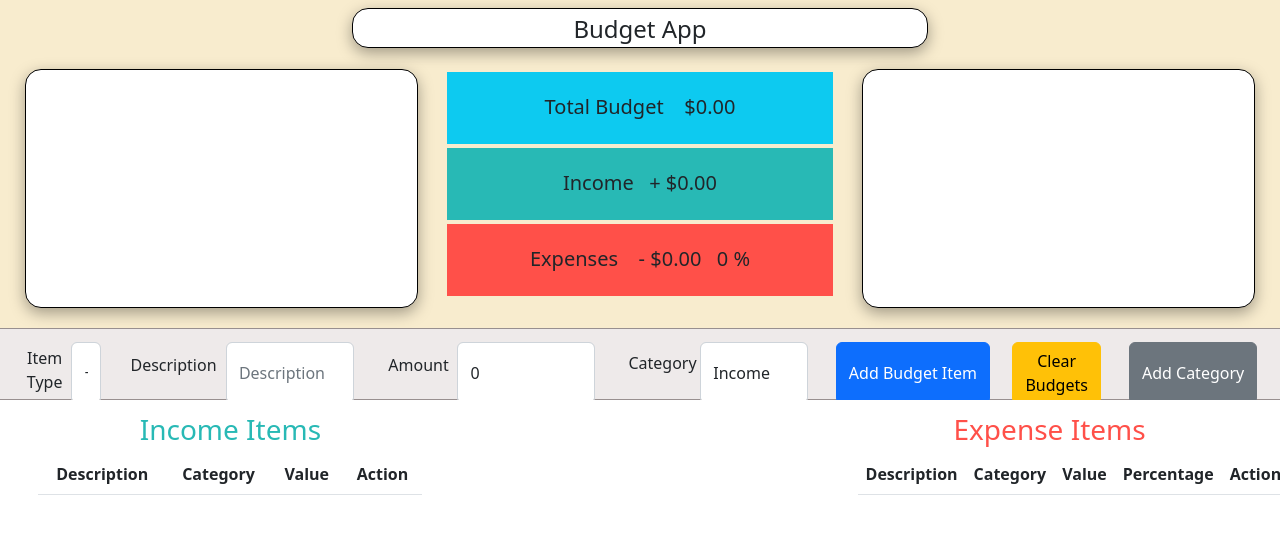
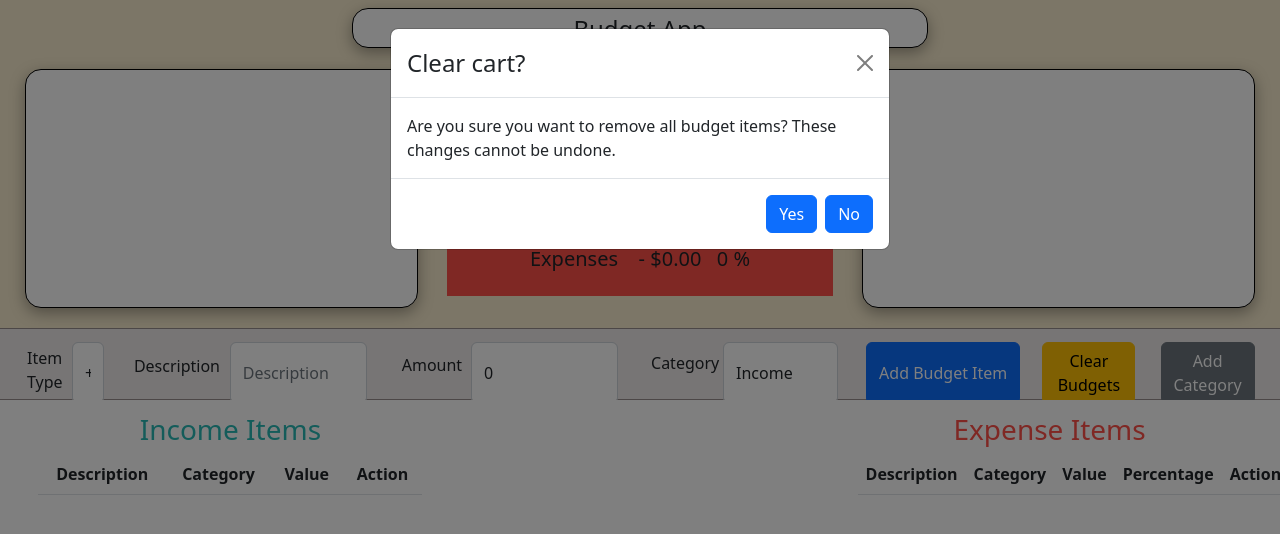
Before and after one commit to ipcampbell12/react_budget_app, a React (Create React App) app: page / in a window 1280 px wide. Both pictures are taken after a click on the button "Clear Budgets". Shown: the top 534 px of the page. Built offline with nearby package versions, Linux system fonts and the light colour scheme.

Commit message:
category and clear modals working

```diff
--- a/src/App.js
+++ b/src/App.js
@@ -8,7 +8,6 @@ import BarChart from './components/BarChart';
 import PieChart from './components/PieChart';
 import 'bootstrap/dist/css/bootstrap.min.css';
 import AddedAlert from './components/AddedAlert';
-import ClearModal from './components/ClearModal';
 
 
 export const numberFormatter =
@@ -26,11 +25,6 @@ function App() {
   //ALERT STATE
   const [show, setShow] = useState(false)
   const [danger, setDanger] = useState(false)
-
-  //MODAL STATE
-  const [showModal, setShowModal] = useState(false)
-  const handleClose = () => setShowModal(false)
-  const handleOpen = () => { setShowModal(true); console.log("The modal state is now True") }
 
 
   const addBudgetItem = (item) => {
@@ -78,7 +72,12 @@ function App() {
   const overalPercentage = Math.round((expenseTotal / incomeTotal) * 100)
 
   const clearLists = () => {
-    //const allState = [...incomeState, ...expenseState]
+
+    if (incomeState.length === 0 || expenseState.length === 0) {
+      console.log("There are no budget items to remove")
+    }
+
+
     setIncomeState(incomeState.filter((item) => item.id < 0))
     setExpenseState(expenseState.filter((item) => item.id < 0))
 
@@ -98,8 +97,8 @@ function App() {
           <PieChart />
         </div>
 
-        <AddBudgetItem onAdd={addBudgetItem} setShow={setShow} setDanger={setDanger} onOpen={handleOpen} />
-        {showModal && <ClearModal clearAll={clearLists} show={showModal} handleClose={handleClose} />}
+        <AddBudgetItem onAdd={addBudgetItem} setShow={setShow} setDanger={setDanger} clearLists={clearLists} />
+
       </div>
 
 
--- a/src/components/AddBudgetItem.js
+++ b/src/components/AddBudgetItem.js
@@ -1,8 +1,9 @@
 import React, { useState } from 'react';
+import CategoryModal from './CategoryModal';
+import ClearModal from './ClearModal';
 
 
-
-function AddBudgetItem({ onAdd, setShow, setDanger, clearAll, onOpen }) {
+function AddBudgetItem({ onAdd, setShow, setDanger, clearLists }) {
 
     //CATEGORY STATE
     const [catgoriesList, setCategoriesList] = useState([
@@ -14,6 +15,16 @@ function AddBudgetItem({ onAdd, setShow, setDanger, clearAll, onOpen }) {
         'Medical',
         'Gifts and Contributions'
     ])
+
+    //CATEOGORY MODAL
+    const [categoryModal, setCategoryModal] = useState(false)
+    const handleOpen = () => setCategoryModal(true);
+    const handleClose = () => setCategoryModal(false);
+
+    //CLEAR MODAL
+    const [clearModal, setClearModal] = useState(false)
+    const handleClearClose = () => setClearModal(false)
+    const handleClearOpen = () => setClearModal(true)
 
 
     //have a separate component level state for each form field
@@ -85,14 +96,15 @@ function AddBudgetItem({ onAdd, setShow, setDanger, clearAll, onOpen }) {
                 </div>
                 <div className="form-field">
 
-                    <button onClick={event => { onOpen(); console.log("I got clicked") }} type="button" className="btn btn-warning">Clear Budgets</button>
+                    <button onClick={event => { handleClearOpen(); console.log("I got clicked") }} type="button" className="btn btn-warning">Clear Budgets</button>
 
                 </div>
                 <div className="form-field">
 
-                    <input type="submit" value="Add Category" className="btn btn-secondary" />
+                    <button type="button" className="btn btn-secondary" onClick={event => { handleOpen() }}> Add Category </button>
                 </div>
-
+                {clearModal ? <ClearModal show={clearModal} onClose={handleClearClose} clearLists={clearLists} /> : ''}
+                {categoryModal ? <CategoryModal show={categoryModal} onClose={handleClose} /> : ''}
 
 
             </form>
--- a/src/components/CategoryModal.js
+++ b/src/components/CategoryModal.js
@@ -0,0 +1,29 @@
+import React from 'react';
+import Button from 'react-bootstrap/Button';
+import Modal from 'react-bootstrap/Modal';
+
+function CategoryModal({ show, onClose }) {
+    return (
+        <Modal
+            show={show}
+            onHide={onClose}
+            backdrop="static"
+            keyboard={false}
+        >
+            <Modal.Header closeButton>
+                <Modal.Title>Would you like to add more categories?</Modal.Title>
+            </Modal.Header>
+            <Modal.Body>
+                Add a category below
+            </Modal.Body>
+            <Modal.Footer>
+                <Button variant="secondary" onClick={event => { onClose() }}>
+                    Close
+                </Button>
+                <Button variant="primary">Understood</Button>
+            </Modal.Footer>
+        </Modal>
+    );
+}
+
+export default CategoryModal;
--- a/src/components/ClearModal.js
+++ b/src/components/ClearModal.js
@@ -1,15 +1,12 @@
+import React from 'react';
 import Button from 'react-bootstrap/Button';
 import Modal from 'react-bootstrap/Modal';
 
-
-
-function ClearModal({ showModal, handleClose }) {
-
-
+function ClearModal({ show, onClose, clearLists }) {
     return (
         <Modal
-            show={showModal}
-            onHide={handleClose}
+            show={show}
+            onHide={onClose}
             backdrop="static"
             keyboard={false}
         >
@@ -20,10 +17,10 @@ function ClearModal({ showModal, handleClose }) {
                 Are you sure you want to remove all budget items? These changes cannot be undone.
             </Modal.Body>
             <Modal.Footer>
-                <Button variant="primary" onClick={event => { handleClose() }}>
+                <Button variant="primary" onClick={event => { onClose(); clearLists() }}>
                     Yes
                 </Button>
-                <Button variant="primary" onClick={handleClose}>No</Button>
+                <Button variant="primary" onClick={onClose}>No</Button>
             </Modal.Footer>
         </Modal>
     );
```
